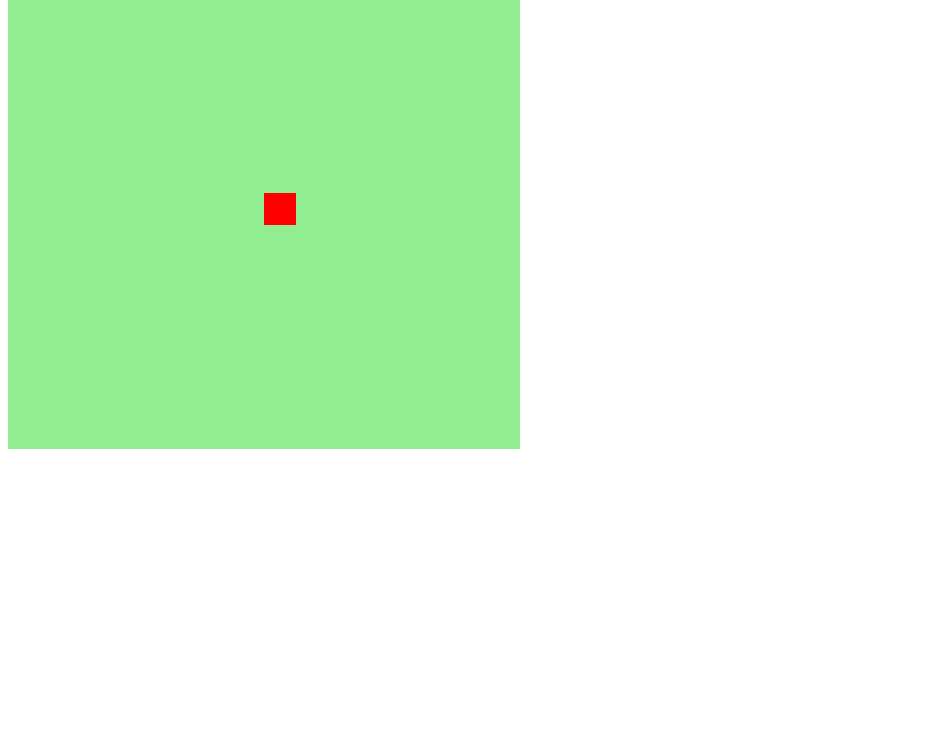
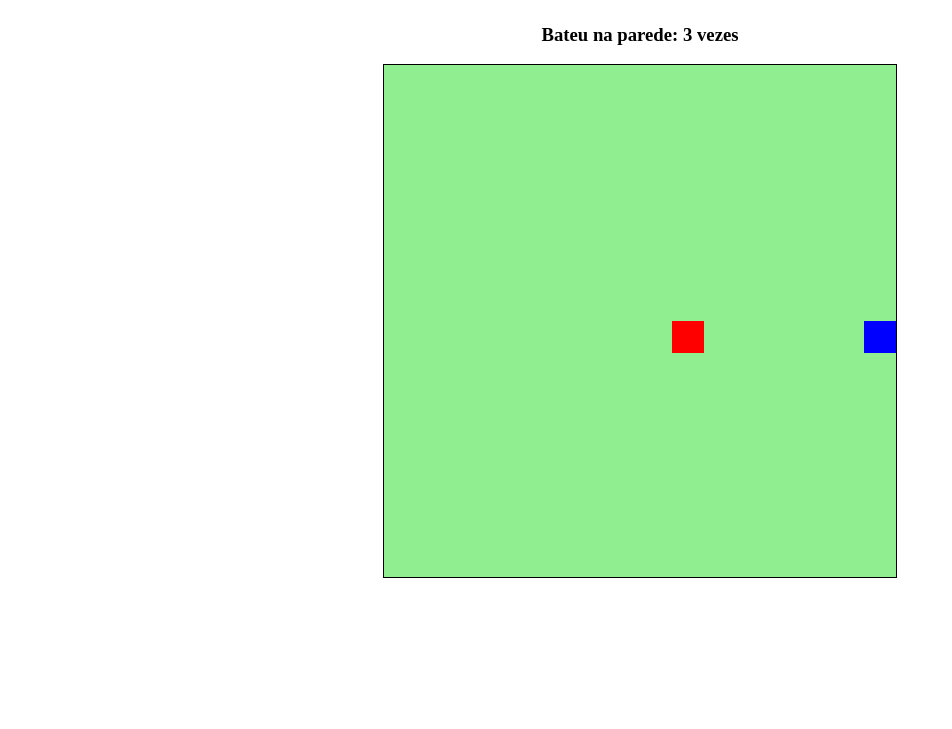
Before and after one commit to gustavobtflores/snake-game, a plain HTML site: page index.html in a window 1280 px wide. Shown: the part 71-800 px from the top of the page, without its empty margins (0-952 px from the left). Drawn offline with Linux system fonts and the light colour scheme.

Commit message:
cria colisao e adiciona comidas

```diff
--- a/css/style.css
+++ b/css/style.css
@@ -0,0 +1,18 @@
+.container {
+	margin: 0 auto;
+	width: 90%;
+	align-items: center;
+	display: flex;
+	flex-direction: column;
+	justify-content: center;
+}
+
+.fa-snake {
+	height: 15px;
+	width: 15px;
+	color: black;
+}
+
+#snake {
+	border: black solid 1px;
+}
--- a/index.html
+++ b/index.html
@@ -2,13 +2,19 @@
 <html lang="en">
 	<head>
 		<meta charset="UTF-8" />
-		<meta http-equiv="X-UA-Compatible" content="IE=edge" />
 		<meta name="viewport" content="width=device-width, initial-scale=1.0" />
 		<link rel="stylesheet" href="/css/style.css" />
 		<script defer src="/js/main.js"></script>
 		<title>Snake Game</title>
 	</head>
 	<body>
-		<canvas id="snake" width="512" height="512"></canvas>
+		<div class="container">
+			<h2>
+				Snake Game &#128013
+			</h2>
+			<h3 id="colisoes">Colisões com a borda:</h3>
+			<canvas id="snake" width="512" height="512"></canvas>
+		</div>
+		<script src="https://kit.fontawesome.com/eb581e7abd.js"></script>
 	</body>
 </html>
--- a/js/main.js
+++ b/js/main.js
@@ -6,8 +6,17 @@ snake[0] = {
 	x: 8 * box,
 	y: 8 * box,
 };
+let colisoes = document.querySelector("#colisoes");
+let valor = 0;
+let direction = "right";
+let snakeX = snake[0].x;
+let snakeY = snake[0].y;
+let food = {
+	x: Math.floor(Math.random() * 15 + 1) * box,
+	y: Math.floor(Math.random() * 15 + 1) * box,
+};
 
-function criarBG() {
+function criaBG() {
 	context.fillStyle = "lightgreen";
 	context.fillRect(0, 0, 16 * box, 16 * box);
 }
@@ -15,9 +24,69 @@ function criarBG() {
 function criaCobrinha() {
 	for (i = 0; i < snake.length; i++) {
 		context.fillStyle = "red";
-		context.fillRect(snake[i].x, snake[i].y, box, box);
+		context.fillRect(snakeX, snakeY, box, box);
 	}
 }
 
-criarBG();
-criaCobrinha();
+function criaCabecaCobrinha() {
+	let newHead = {
+		x: snakeX,
+		y: snakeY,
+	};
+
+	snake.unshift(newHead);
+}
+
+function movimentaCobrinha() {
+	if (direction == "right") snakeX += box;
+	if (direction == "left") snakeX -= box;
+	if (direction == "up") snakeY -= box;
+	if (direction == "down") snakeY += box;
+
+	snake.pop();
+}
+
+function verificaColisaoBorda() {
+	if (snakeX > 15 * box && direction == "right") {
+		snakeX = 0;
+		valor++;
+	}
+	if (snakeX < 0 && direction == "left") {
+		snakeX = 16 * box;
+		valor++;
+	}
+	if (snakeY > 15 * box && direction == "down") {
+		snakeY = 0;
+		valor++;
+	}
+	if (snakeY < 0 && direction == "up") {
+		snakeY = 16 * box;
+		valor++;
+	}
+	colisoes.textContent = "Bateu na parede: " + valor + " vezes";
+}
+
+function drawFood() {
+	context.fillStyle = "blue";
+	context.fillRect(food.x, food.y, box, box);
+}
+
+document.addEventListener("keydown", update);
+
+function update(event) {
+	if (event.keyCode == 37 && direction != "right") direction = "left"; //para esquerda
+	if (event.keyCode == 38 && direction != "down") direction = "up"; //para cime
+	if (event.keyCode == 39 && direction != "left") direction = "right"; //para direita
+	if (event.keyCode == 40 && direction != "up") direction = "down"; //para baixo
+}
+
+function iniciarJogo() {
+	criaBG();
+	criaCobrinha();
+	movimentaCobrinha();
+	criaCabecaCobrinha();
+	verificaColisaoBorda();
+	drawFood();
+}
+
+let jogo = setInterval(iniciarJogo, 100);
```
